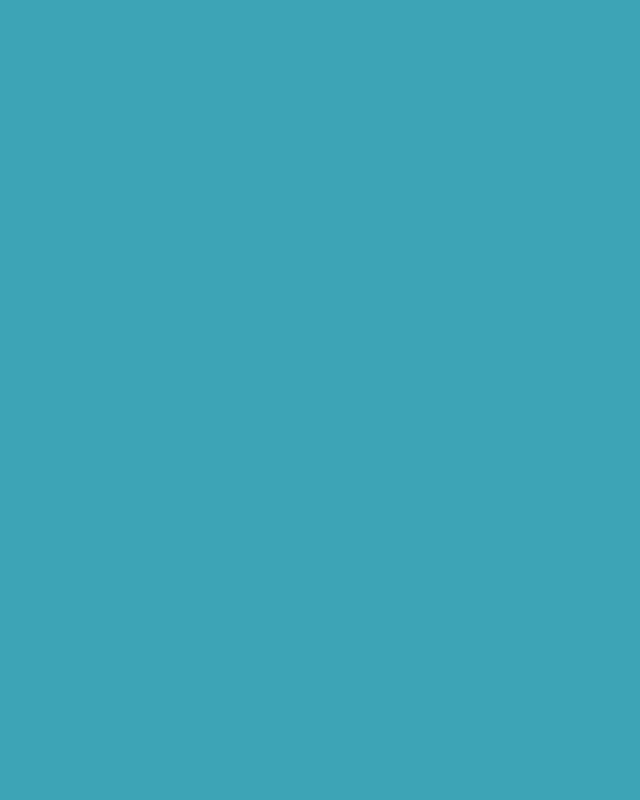
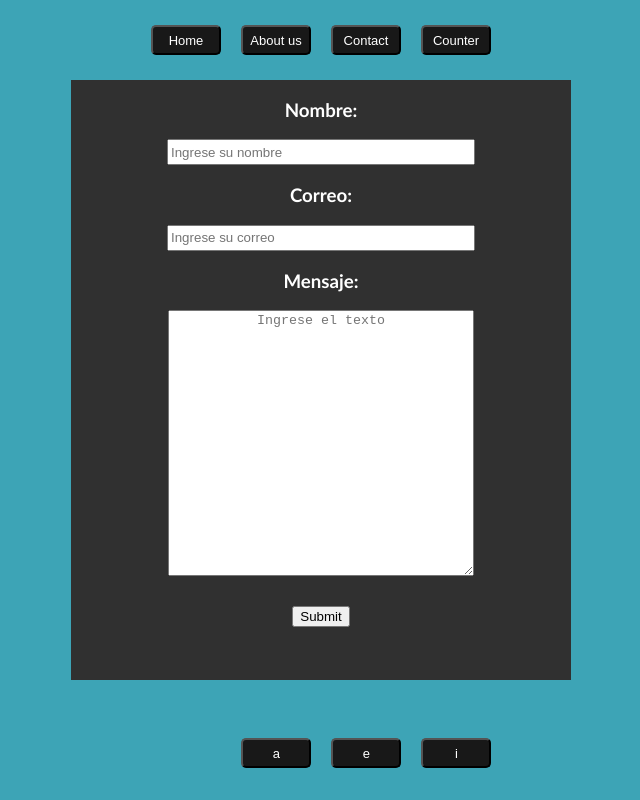
Before and after one commit to kevinA2208/AppReact, a React (Create React App) app: page /Contact in a window 1280 px wide. Before the commit this address had no page. Shown: the whole page, without its empty margins (319-959 px from the left). Built offline with nearby package versions, Linux system fonts and the light colour scheme.

Commit message:
react app

```diff
--- a/src/App.css
+++ b/src/App.css
@@ -86,3 +86,45 @@ body{
     font-size: 13px;
     border-radius: 5px;
 }
+
+#contactForm{
+    display: flex;
+    flex-direction: column;
+    background-color: rgb(48, 48, 48);
+    width: 500px;
+    height: 600px;
+    align-items: center;
+}
+
+#contactDiv{
+    display: flex;
+    justify-content: center;
+}
+
+#nameContact{
+    color: white;
+}
+#emailContact{
+    color: white;
+}
+#msgContact{
+    color: white;
+}
+
+#msgForm{
+    height:260px;
+    width:300px;
+    text-align: center;
+}
+#nameForm{
+    height:20px;
+    width:300px;
+}
+#mailForm{
+    height:20px;
+    width:300px;
+
+}
+#submitBtn{
+    margin-top: 30px;
+}
--- a/src/App.js
+++ b/src/App.js
@@ -1,11 +1,13 @@
 import './App.css';
 import { Home } from './components/pages/Home/Home';
 import { AboutUsMain } from './components/layouts/AboutUs/AboutUsMain';
+import { Contact } from './components/pages/Contact/Contact';
 import {
   BrowserRouter,
   Routes,
   Route
 } from "react-router-dom";
+
 
 
 
@@ -15,6 +17,7 @@ function App() {
       <Routes>
         <Route path="/" element={<Home/>}/>
         <Route path="/AboutUs" element={<AboutUsMain/>}/>
+        <Route path="/Contact" element={<Contact/>}/>
       </Routes>
     </BrowserRouter>
 
--- /dev/null
+++ b/src/components/layouts/ContactMain/ContactMain.jsx
@@ -0,0 +1,17 @@
+import React from 'react'
+
+export const ContactMain = () => {
+  return (
+    <div id="contactDiv">
+        <form id="contactForm">
+            <h3 id="nameContact">Nombre:</h3>
+            <input id="nameForm" type="text" placeholder="Ingrese su nombre"></input>
+            <h3 id="emailContact">Correo:</h3>
+            <input id="mailForm" type="mail" placeholder="Ingrese su correo"></input>
+            <h3 id="msgContact">Mensaje:</h3>
+            <textarea id="msgForm" placeholder="Ingrese el texto"></textarea>
+            <input id="submitBtn" type="submit"></input>
+        </form>
+    </div>
+  )
+}
--- a/src/components/layouts/Header/Header.jsx
+++ b/src/components/layouts/Header/Header.jsx
@@ -7,7 +7,8 @@ export const Header = () => {
     <div className='headerDiv'>
       <NavLink to="/"> <Botones butMensaje="Home"/></NavLink>
       <NavLink to="/AboutUs"><Botones butMensaje="About us"/></NavLink>
-        <Botones butMensaje="Contact"/>
+      <NavLink to="/Contact"><Botones butMensaje="Contact"/></NavLink>
+      <NavLink to=""><Botones butMensaje="Counter"/></NavLink>
     </div>
 
   )
--- /dev/null
+++ b/src/components/pages/Contact/Contact.jsx
@@ -0,0 +1,15 @@
+import React from 'react'
+import { ContactMain } from '../../layouts/ContactMain/ContactMain'
+import { Footer } from '../../layouts/Footer/Footer'
+import { Header } from '../../layouts/Header/Header'
+
+
+export const Contact = () => {
+  return (
+    <div>
+        <Header/>
+        <ContactMain/>
+        <Footer/>
+    </div>
+  )
+}
```
Also changed, not shown: src/components/pages/CounterPage/Counter.jsx (added, +7 -0 lines).
